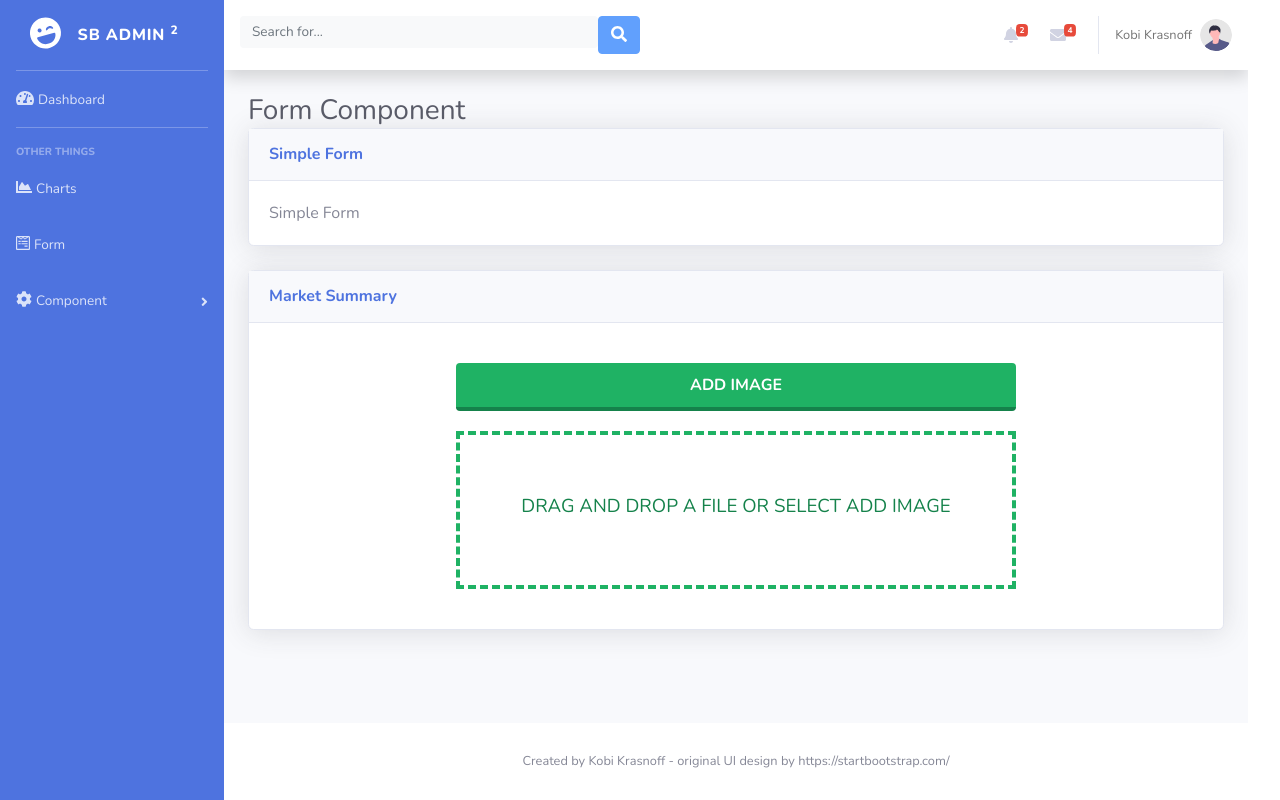
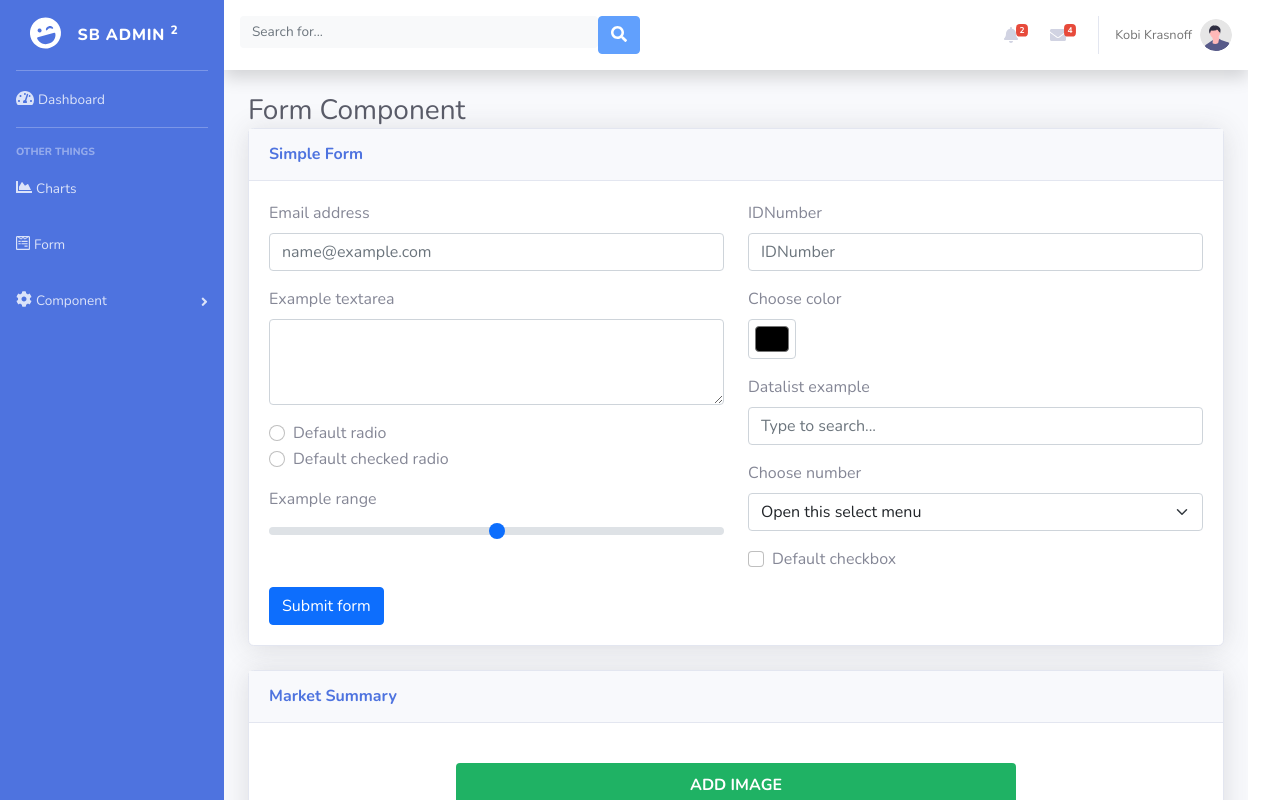
Before and after one commit to krasnoff/bootstrap-admin-app, a React (Create React App) app: page /Form in a window 1280 px wide. Shown: the top 800 px of the page. Built offline with nearby package versions, Linux system fonts and the light colour scheme.

Commit message:
start build forms

```diff
--- /dev/null
+++ b/src/Enums/MandatoryTypes.ts
@@ -0,0 +1,6 @@
+export enum MandatoryTypes {
+    required = 1,
+    rangeMinimum = 2,
+    rangeMaximum = 3,
+    Regex = 4
+}
--- /dev/null
+++ b/src/Types/General/SimpleFormInterface.ts
@@ -0,0 +1,13 @@
+import { FormFieldInteface } from "./Formfield";
+
+export interface SimpleFormInteface {
+    email: FormFieldInteface,
+    comments: FormFieldInteface,
+    chooseRadio: FormFieldInteface,
+    IDNumber: FormFieldInteface,
+    chooseColor: FormFieldInteface,
+    exampleDataList: FormFieldInteface,
+    checkThisbox: FormFieldInteface,
+    chooseNumber: FormFieldInteface,
+    exampleRange: FormFieldInteface
+}
--- a/src/components/General/SimpleForm/simpleFile.tsx
+++ /dev/null
@@ -1,13 +0,0 @@
-import styles from './InputFile.module.scss';
-
-function SimpleFile() {
-
-
-    return (
-        <div>
-            Simple Form
-        </div>
-    );
-  }
-
-export default SimpleFile;
--- /dev/null
+++ b/src/components/General/SimpleForm/simpleForm.tsx
@@ -0,0 +1,126 @@
+import { useState } from 'react';
+import { MandatoryTypes } from '../../../Enums/MandatoryTypes';
+import { SimpleFormInteface } from '../../../Types/General/SimpleFormInterface';
+import styles from './InputFile.module.scss';
+
+function SimpleForm() {
+    const [inputs, setInputs] = useState<SimpleFormInteface>({
+        email: {fieldName: 'email', mandatoryTypes: [MandatoryTypes.required, MandatoryTypes.Regex], mandatoryArgs: new RegExp(/^[\w-.]+@([\w-]+\.)+[\w-]{2,4}$/g)},
+        comments: {fieldName: 'comments', mandatoryTypes: [MandatoryTypes.required]},
+        chooseRadio: {fieldName: 'chooseRadio'},
+        IDNumber: {fieldName: 'IDNumber', mandatoryTypes: [MandatoryTypes.required]},
+        chooseColor: {fieldName: 'chooseColor'},
+        exampleDataList: {fieldName: 'datalistOptions', mandatoryTypes:[MandatoryTypes.required]},
+        checkThisbox: {fieldName: 'checkThisbox'},
+        chooseNumber: {fieldName: 'chooseNumber', mandatoryTypes:[MandatoryTypes.required]},
+        exampleRange: {fieldName: 'exampleRange'}
+    });
+
+    const handleSubmit = (event: any) => {
+        event.preventDefault();
+        console.log('handleSubmit', event)
+    }
+
+    const changeHandler = (event: React.ChangeEvent<HTMLInputElement | HTMLTextAreaElement | HTMLSelectElement>) => {
+        const oldinputs = inputs;
+        if (event.target.id === 'email') {
+            oldinputs.email.value = event.target.value;
+        } else if (event.target.id === 'comments') {
+            oldinputs.comments.value = event.target.value;
+        } else if (event.target.id === 'IDNumber') {
+            oldinputs.IDNumber.value = event.target.value;
+        } else if (event.target.id === 'chooseColor') {
+            oldinputs.chooseColor.value = event.target.value;
+        } else if (event.target.id === 'exampleDataList') {
+            oldinputs.exampleDataList.value = event.target.value;
+        } else if (event.target.id === 'checkThisbox') {
+            oldinputs.checkThisbox.checked = (event.target as HTMLInputElement).checked;
+        } else if (event.target.id === 'chooseNumber') {
+            oldinputs.chooseNumber.value = event.target.value;
+        } else if (event.target.id === 'exampleRange') {
+            oldinputs.exampleRange.value = event.target.value;
+        } else if (event.target.id === 'chooseRadio1') {
+            oldinputs.chooseRadio.value = event.target.value;
+        } else if (event.target.id === 'chooseRadio2') {
+            oldinputs.chooseRadio.value = event.target.value;
+        }
+        setInputs(oldinputs);
+        console.log('changeHandler inputs', inputs);
+    }
+
+    return (
+        <form className="row" onSubmit={(event) => handleSubmit(event)}>
+            <div className="col-6">
+                <div className="mb-3">
+                    <label htmlFor="email" className="form-label">Email address</label>
+                    <input type="email" className="form-control" id="email" placeholder="name@example.com" value={inputs.email.value} onChange={changeHandler} />
+                </div>
+                <div className="mb-3">
+                    <label htmlFor="comments" className="form-label">Example textarea</label>
+                    <textarea className="form-control" id="comments" rows={3} value={inputs.comments.value} onChange={changeHandler}></textarea>
+                </div>
+                <div className="mb-3">
+                    <div className="form-check">
+                        <input className="form-check-input" type="radio" name="chooseRadio" id="chooseRadio1" onChange={changeHandler} value={1} />
+                        <label className="form-check-label" htmlFor="chooseRadio1">
+                            Default radio
+                        </label>
+                    </div>
+                    <div className="form-check">
+                        <input className="form-check-input" type="radio" name="chooseRadio" id="chooseRadio2" onChange={changeHandler} value={2} />
+                        <label className="form-check-label" htmlFor="chooseRadio2">
+                            Default checked radio
+                        </label>
+                    </div>
+                </div>
+                <div className="mb-3">
+                    <label htmlFor="exampleRange" className="form-label">Example range</label>
+                    <input type="range" className="form-range" id="exampleRange" name="exampleRange" value={inputs.exampleRange.value} onChange={changeHandler} />
+                </div>
+            </div>
+            <div className="col-6">
+                <div className="mb-3">
+                    <label htmlFor="IDNumber" className="form-label">IDNumber</label>
+                    <input type="text" className="form-control" id="IDNumber" placeholder="IDNumber" aria-label="IDNumber" aria-describedby="basic-addon1" value={inputs.chooseColor.value} onChange={changeHandler} />
+                </div>
+                <div className="mb-3">
+                    <label htmlFor="chooseColor" className="form-label">Choose color</label>
+                    <input type="color" className="form-control form-control-color" id="chooseColor" title="Choose your color" value={inputs.chooseColor.value} onChange={changeHandler} />
+                </div>
+                <div className="mb-3">
+                    <label htmlFor="exampleDataList" className="form-label">Datalist example</label>
+                    <input className="form-control" list="datalistOptions" id="exampleDataList" placeholder="Type to search..." value={inputs.exampleDataList.value} onChange={changeHandler} />
+                    <datalist id="datalistOptions">
+                        <option value="San Francisco"/>
+                        <option value="New York"/>
+                        <option value="Seattle"/>
+                        <option value="Los Angeles"/>
+                        <option value="Chicago"/>
+                    </datalist>
+                </div>
+                <div className="mb-3">
+                    <label htmlFor="chooseNumber" className="form-label">Choose number</label>
+                    <select className="form-select" aria-label="Default select example" id="chooseNumber" value={inputs.chooseNumber.value} onChange={changeHandler}>
+                        <option value="">Open this select menu</option>
+                        <option value="1">One</option>
+                        <option value="2">Two</option>
+                        <option value="3">Three</option>
+                    </select>
+                </div>
+                <div className="mb-3">
+                    <div className="form-check">
+                        <input className="form-check-input" type="checkbox" id="checkThisbox" checked={inputs.checkThisbox.checked} onChange={changeHandler} />
+                        <label className="form-check-label" htmlFor="checkThisbox">
+                            Default checkbox
+                        </label>
+                    </div>
+                </div>
+            </div>
+            <div className="col-12">
+                <button className="btn btn-primary" type="submit">Submit form</button>
+            </div>
+        </form>
+    );
+  }
+
+export default SimpleForm;
--- a/src/pages/Form/Form.tsx
+++ b/src/pages/Form/Form.tsx
@@ -3,7 +3,7 @@ import stylesText from '../../css/texts.module.scss';
 import stylesMargins from '../../css/margins.module.scss';
 import ComponentWrapper from '../../components/General/ComponentWrapper/ComponentWrapper';
 import InputForm from '../../components/General/InputFile/InputFile';
-import SimpleForm from '../../components/General/SimpleForm/simpleFile';
+import SimpleForm from '../../components/General/SimpleForm/simpleForm';
 
 
 function FormComponent() {
```
Also changed, not shown: src/Types/General/Formfield.ts (added, +9 -0 lines), src/components/General/SimpleForm/simpleFile.module.scss (deleted), src/components/General/SimpleForm/simpleForm.module.scss (added).
